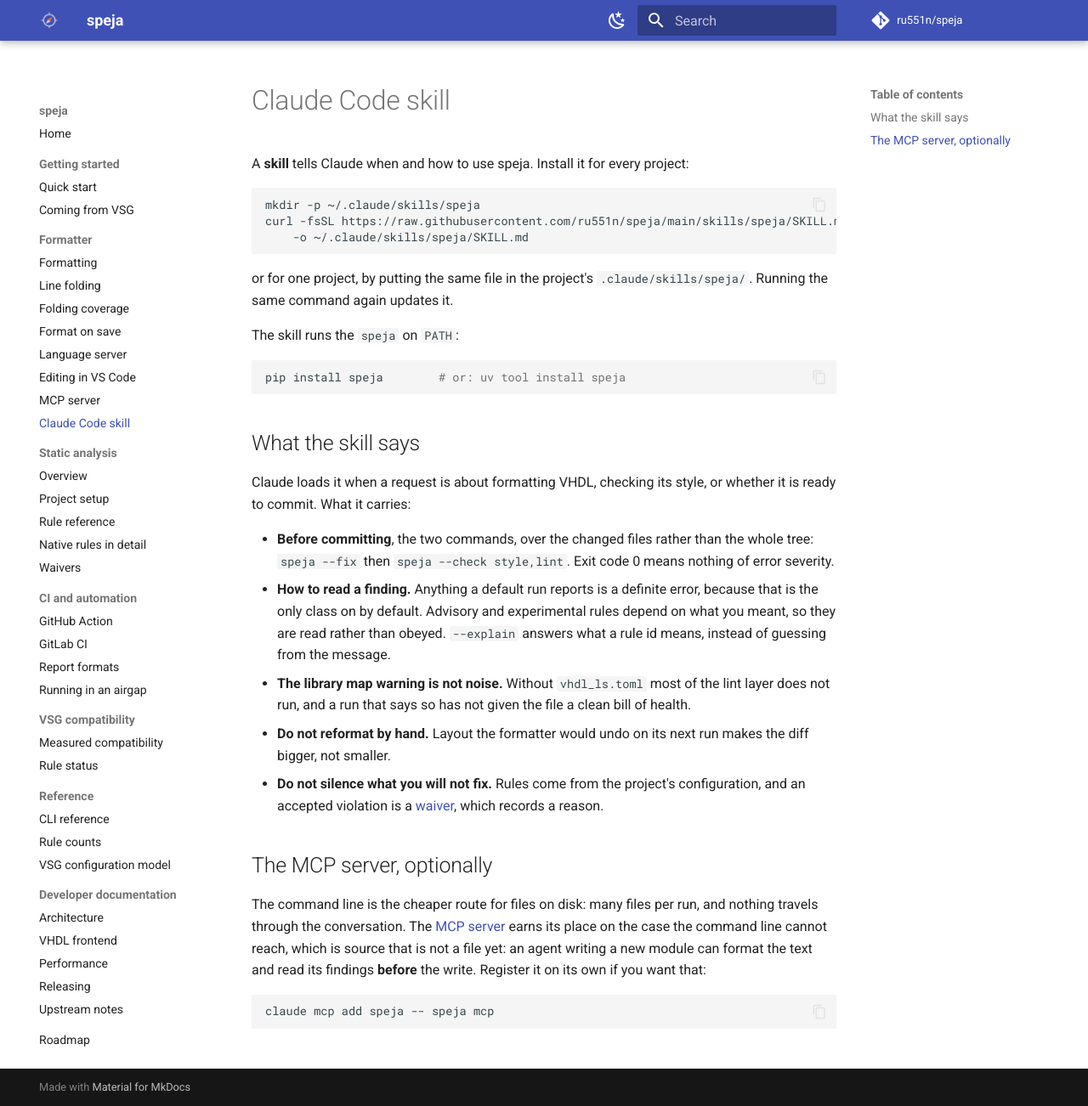
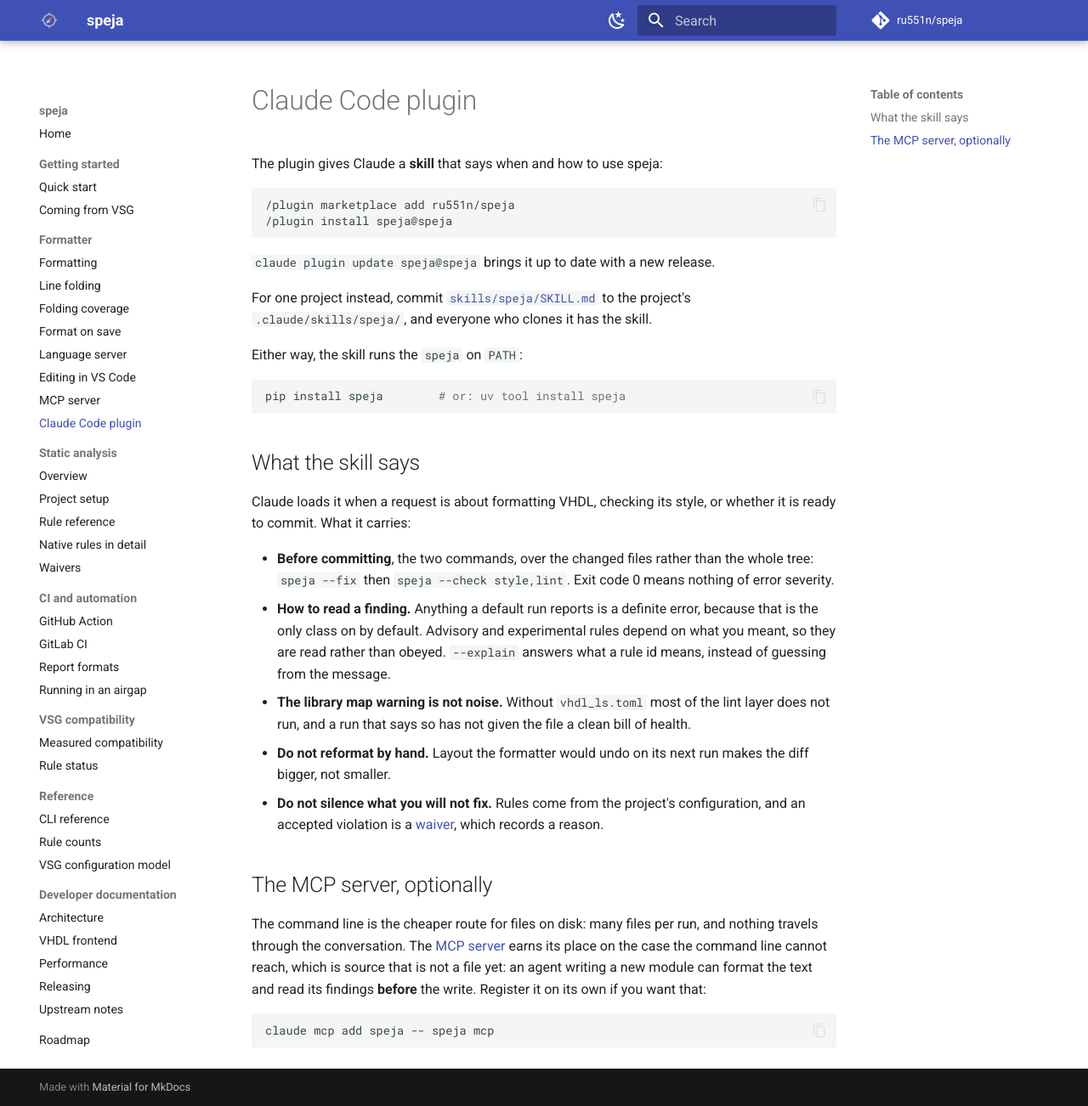
Before and after one commit to ru551n/speja, an MkDocs documentation site: the page built from docs/claude-code.md, in a window 1280 px wide and 1302 px high. Shown: the whole window at 85% size. Built offline with MkDocs 1.6.1 and Material for MkDocs 9.7.7, drawn with Linux system fonts in a browser that asks for light colours; comment, search, counter and statistics services are not loaded.

Commit message:
Keep the Claude Code plugin, without the MCP server
The plugin is how the skill is installed and kept up to date from inside
Claude Code, so it stays. What it no longer does is register the MCP
server: that loaded its tools into every session for users who only
wanted the skill. The server is registered on its own by those who want
it. A project can also commit the skill to its .claude/skills/ instead.

Co-Authored-By: Claude Opus 5.5 (1M context) <noreply@anthropic.com>

````diff
--- a/docs/claude-code.md
+++ b/docs/claude-code.md
@@ -1,17 +1,18 @@
-# Claude Code skill
+# Claude Code plugin
 
-A **skill** tells Claude when and how to use speja. Install it for every project:
+The plugin gives Claude a **skill** that says when and how to use speja:
 
-```sh
-mkdir -p ~/.claude/skills/speja
-curl -fsSL https://raw.githubusercontent.com/ru551n/speja/main/skills/speja/SKILL.md \
-    -o ~/.claude/skills/speja/SKILL.md
+```text
+/plugin marketplace add ru551n/speja
+/plugin install speja@speja
 ```
 
-or for one project, by putting the same file in the project's `.claude/skills/speja/`. Running the
-same command again updates it.
+`claude plugin update speja@speja` brings it up to date with a new release.
 
-The skill runs the `speja` on `PATH`:
+For one project instead, commit [`skills/speja/SKILL.md`](https://github.com/ru551n/speja/blob/main/skills/speja/SKILL.md)
+to the project's `.claude/skills/speja/`, and everyone who clones it has the skill.
+
+Either way, the skill runs the `speja` on `PATH`:
 
 ```sh
 pip install speja        # or: uv tool install speja
--- a/mkdocs.yml
+++ b/mkdocs.yml
@@ -49,7 +49,7 @@ nav:
       - Language server: lsp.md
       - Editing in VS Code: vscode-editing.md
       - MCP server: mcp.md
-      - Claude Code skill: claude-code.md
+      - Claude Code plugin: claude-code.md
   - Static analysis:
       - Overview: lint.md
       - Project setup: project-setup.md
````
Also changed, not shown: CHANGELOG.md (+3 -3 lines), README.md (+11 -4 lines), 2 other files.
